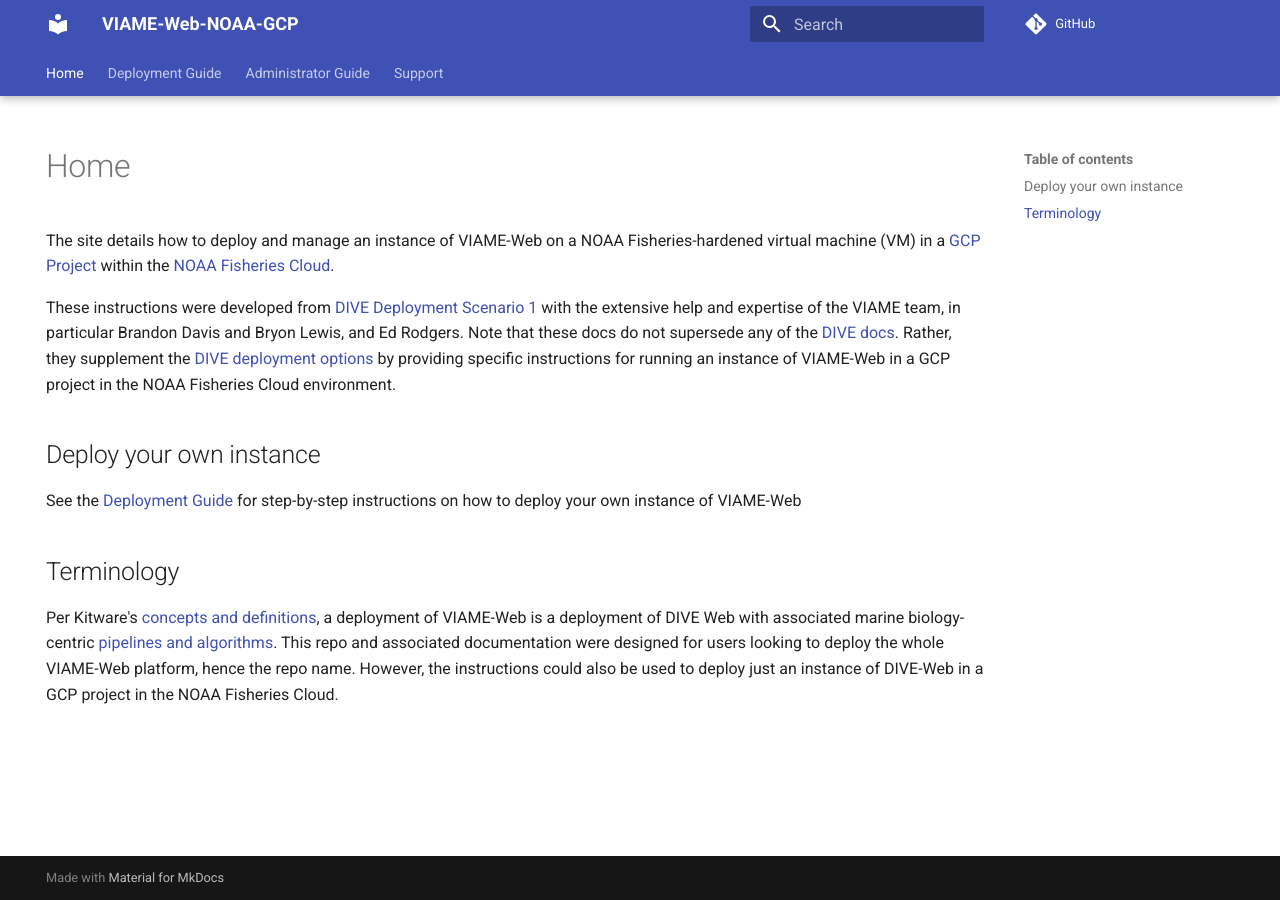
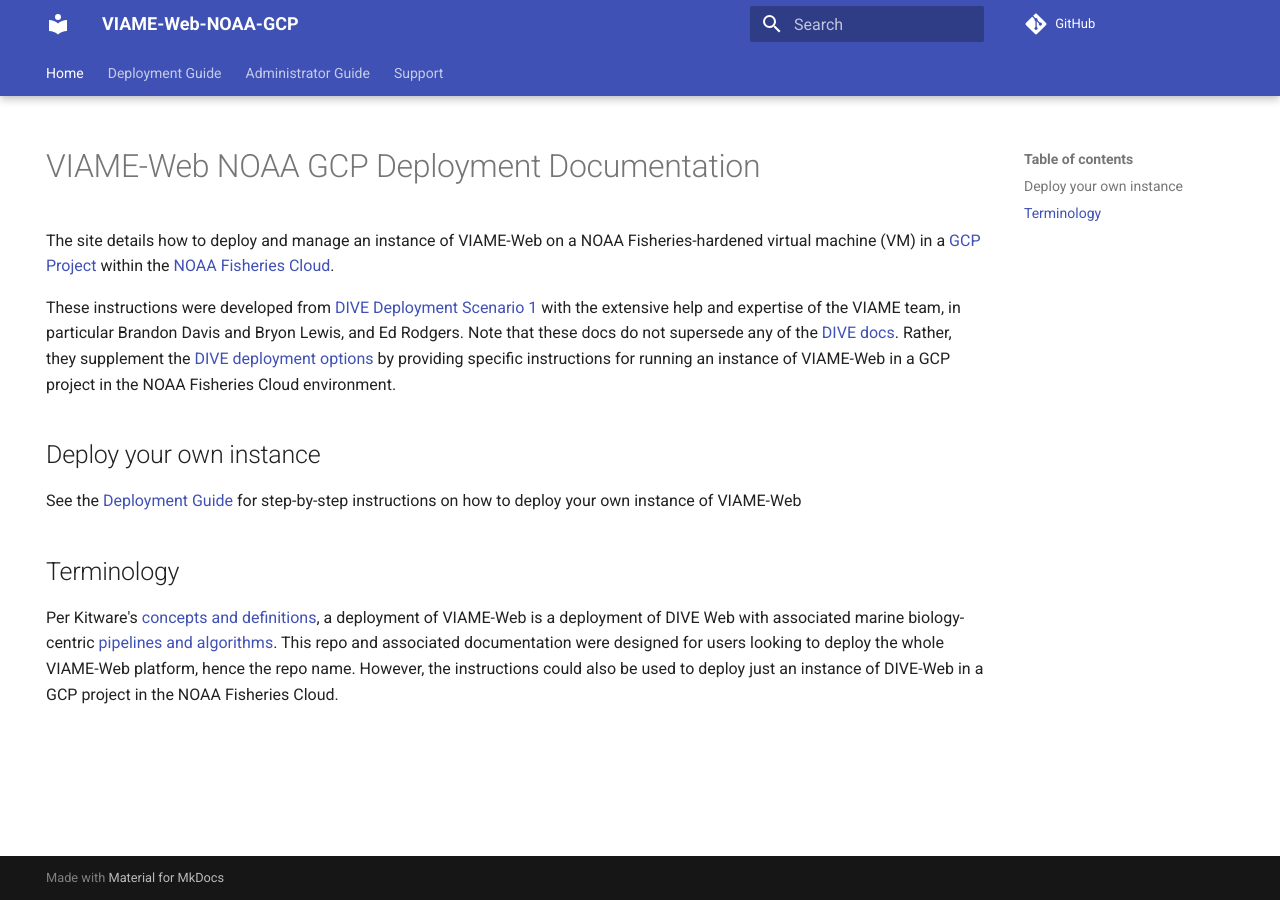
Before and after one commit to SWFSC/viame-web-noaa-gcp, an MkDocs documentation site: the page built from docs/index.md, in a window 1280 px wide. Built offline with MkDocs 1.6.1 and Material for MkDocs 9.7.7, drawn with Linux system fonts in a browser that asks for light colours; comment, search, counter and statistics services are not loaded.

Commit message:
update index title

```diff
--- a/docs/index.md
+++ b/docs/index.md
@@ -4,7 +4,7 @@
   - table_of_contents
 ---
 
-# Home
+# VIAME-Web NOAA GCP Deployment Documentation
 
 The site details how to deploy and manage an instance of VIAME-Web on a NOAA Fisheries-hardened virtual machine (VM) in a [GCP Project](https://sites.google.com/noaa.gov/fisheriescloudservices/home) within the [NOAA Fisheries Cloud](https://sites.google.com/noaa.gov/nmfs-hq-ocio-cloud-portal/home).
 
```
